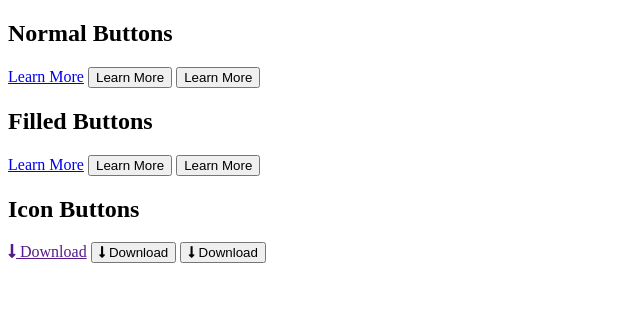
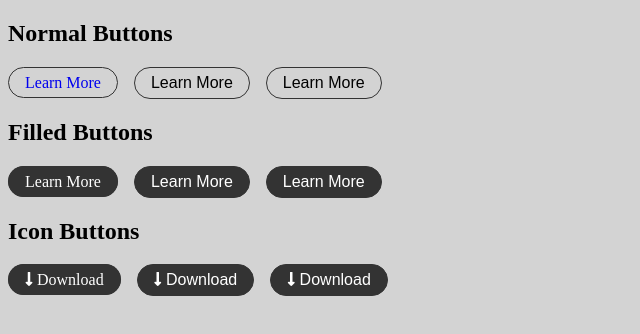
Before and after one commit to AntoanSarafski/CSS-And-Typography, a plain HTML site: page 04_Buttons-css/index.html in a window 1280 px wide. Shown: the whole page, without its empty margins (0-640 px from the left). Drawn offline with Linux system fonts and the light colour scheme.

Commit message:
Update buttons colors.

```diff
--- a/04_Buttons-css/styles.css
+++ b/04_Buttons-css/styles.css
@@ -1 +1,19 @@
 @import url("https://use.fontawesome.com/releases/v5.6.3/css/all.css");
+
+body{
+    background-color: lightgray;
+}
+.button{
+    background-color: transparent;
+    padding: 6px 16px;
+    border: 1px solid rgb(51, 51, 51);
+    text-decoration: none;
+    font-size: 16px;
+    border-radius: 24px;
+    margin-right: 12px;
+}
+
+.button.filled{
+    background-color: rgb(51, 51, 51);
+    color: #fff;
+}
```
